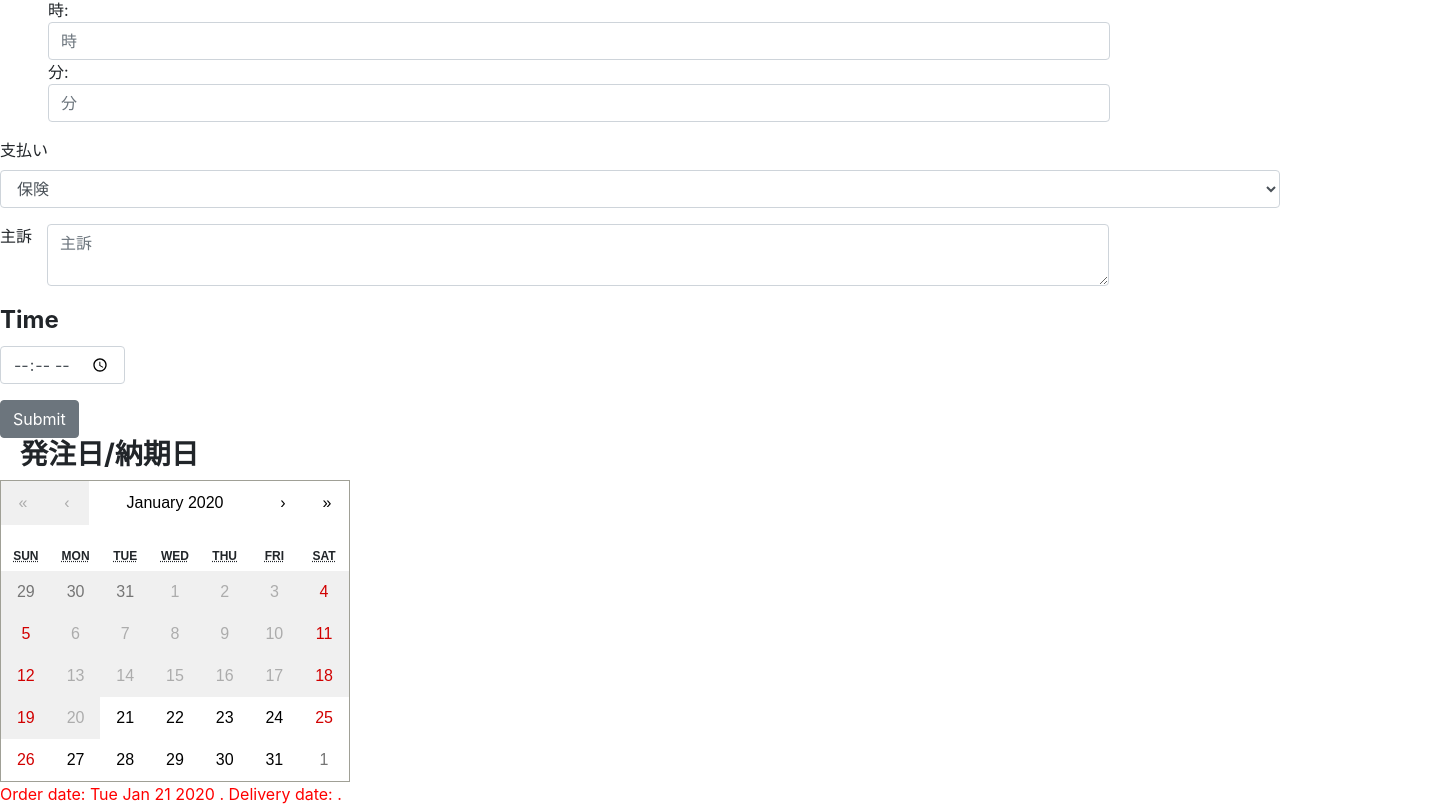
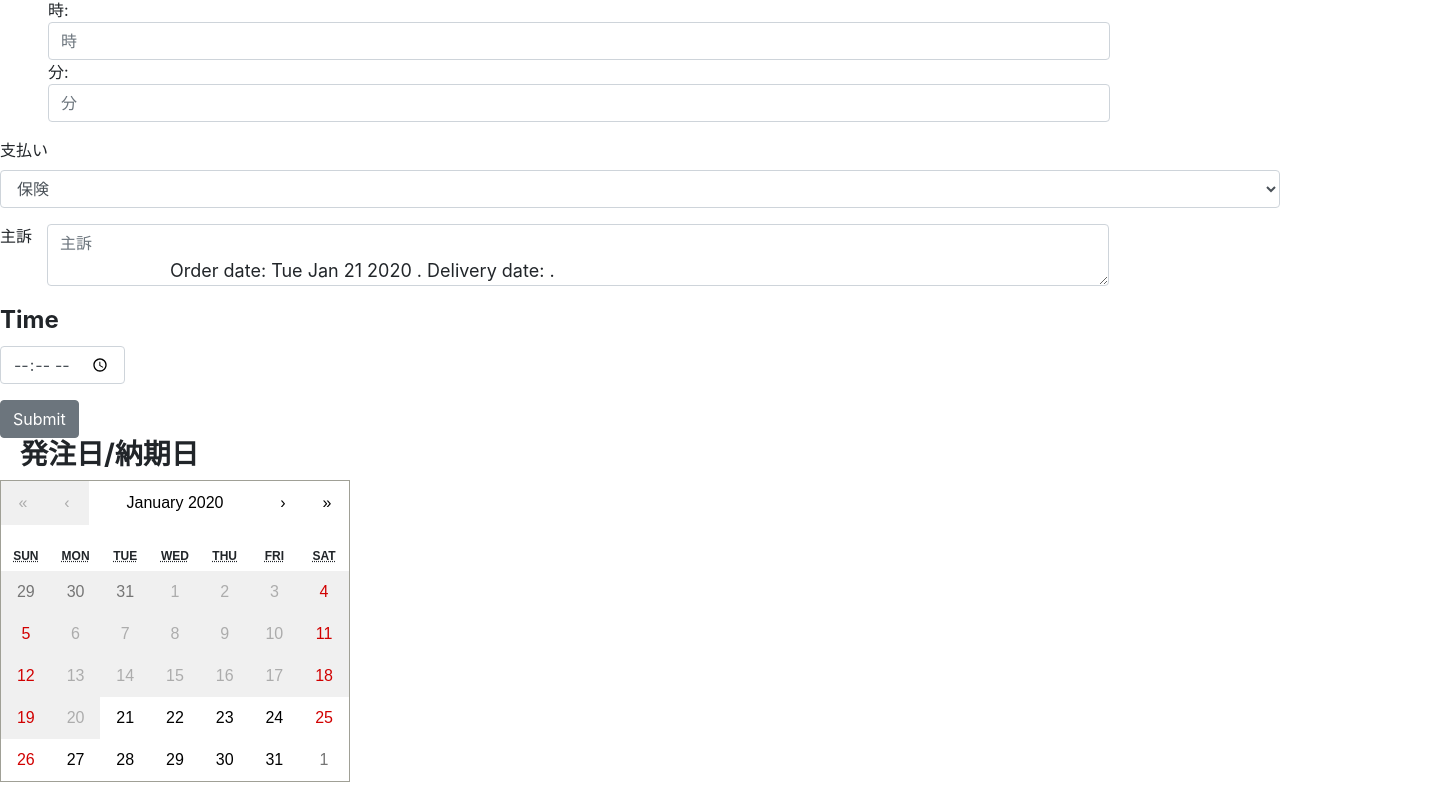
Before and after one commit to JustinTheeDude/dentist-app, a React (Create React App) app: page / in a window 1280 px wide. Shown: the part 1086-1895 px from the top of the page, 1450 px wide, since content can reach past the window. Built offline with nearby package versions, Linux system fonts and the light colour scheme.

Commit message:
added css to delivery div

```diff
--- a/src/App.css
+++ b/src/App.css
@@ -125,7 +125,8 @@
 }
 
 .delivery-div {
-
-    color:red;
-
+    position: relative;
+    left: 170px;
+    bottom: 525px;
+    font-size: large;
 }
```
